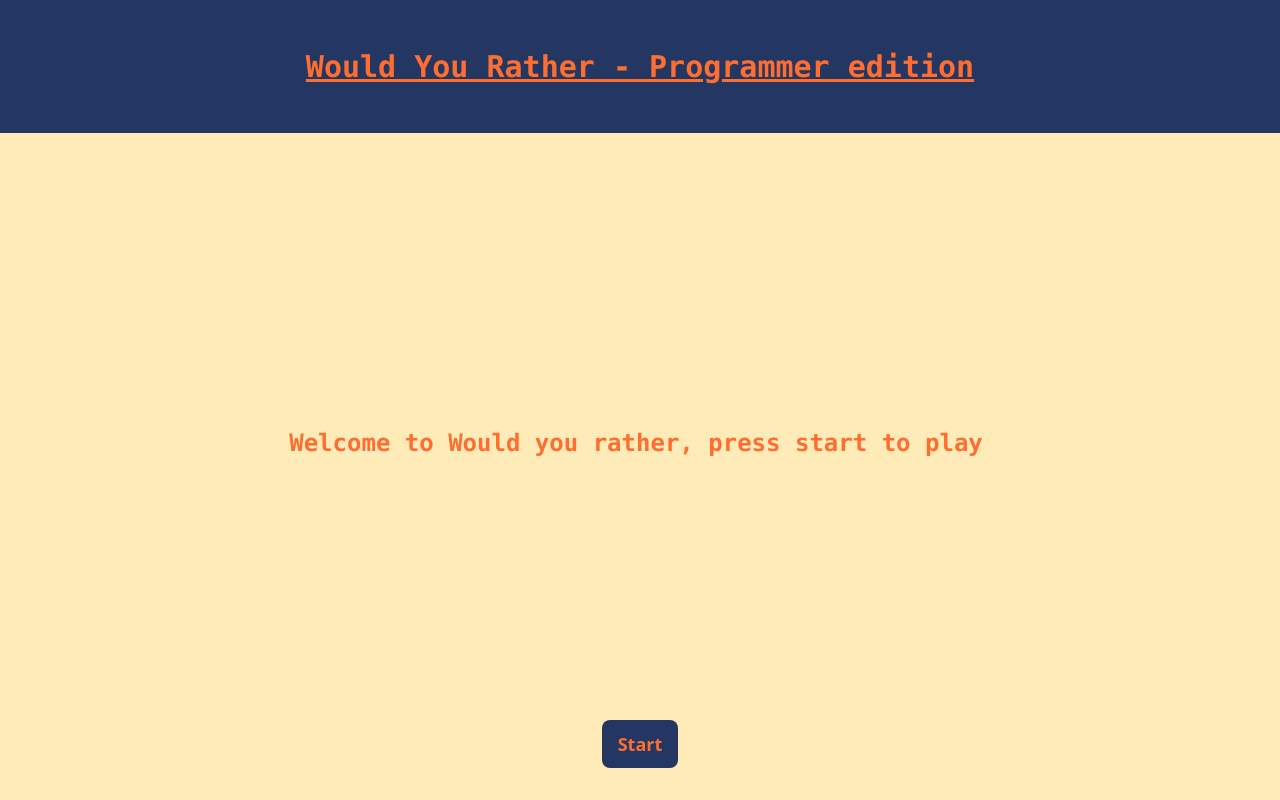
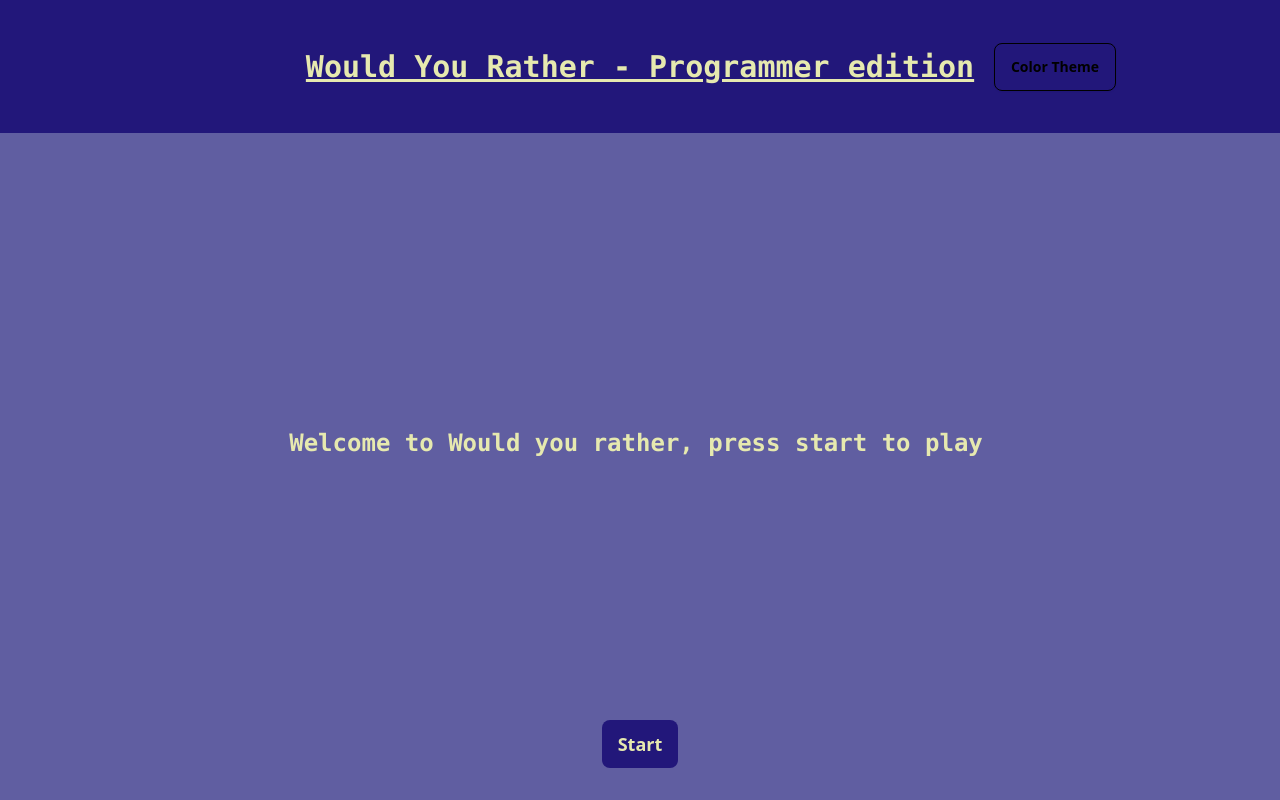
Before and after one commit to karlsb/WouldYouRather, a React (Vite) app in the folder WouldYouRatherClient/: page / in a window 1280 px wide. Built offline with nearby package versions, Linux system fonts and the light colour scheme.

Commit message:
ColorTheme picker

```diff
--- a/WouldYouRatherClient/src/App.tsx
+++ b/WouldYouRatherClient/src/App.tsx
@@ -41,8 +41,8 @@ function Card(props: CardProps){
   const [text, setText] = useState("")
 
   let classes = props.side === "left" ?
-        "flex flex-1 flex-col justify-center rounded-full mr-2 items-center m-0 auto w-1/2 p-6 bg-secondary hover:bg-tertiary transition-colors duration-400"
-      : "flex flex-1 flex-col justify-center rounded-full ml-2 m-0 auto w-1/2 p-6 bg-secondary hover:bg-tertiary transition-colors duration-400"
+        "flex flex-1 flex-col justify-center rounded-full mr-2 items-center m-0 auto w-1/2 p-6 bg-secondary hover:bg-neutral transition-colors duration-400"
+      : "flex flex-1 flex-col justify-center rounded-full ml-2 m-0 auto w-1/2 p-6 bg-secondary hover:bg-neutral transition-colors duration-400"
 
   useEffect(() => {
     setText(props.text)
@@ -105,7 +105,37 @@ function CardWrapper(props: CardWrapperProps) {
   )
 }
 
+type NavBarProps = {
+  handleChangeTheme: (newTheme: string) => void
+}
+function NavBar(props: NavBarProps) {
+  return (
+      <div className="h-1/6 flex justify-center items-center relative bg-secondary px-4" >
+        <h1 className="text-3xl font-mono font-bold underline animate-fade text-accent mx-auto">
+          Would You Rather - Programmer edition
+        </h1>
+      <div className="absolute right-40">
+        <details className="dropdown">
+          <summary className="btn m-1">Color Theme</summary>
+          <ul className="menu dropdown-content bg-base-100 rounded-box z-[1] w-52 p-2 shadow">
+            <li><button onClick={() => props.handleChangeTheme('one')}>Color Theme 1</button></li>
+            <li><button onClick={() => props.handleChangeTheme('two')}>Color Theme 2</button></li>
+            <li><button onClick={() => props.handleChangeTheme('three')}>Color Theme 3</button></li>
+            <li><button onClick={() => props.handleChangeTheme('four')}>Color Theme 4</button></li>
+            <li><button onClick={() => props.handleChangeTheme('five')}>Color Theme 5</button></li>
+            <li><button onClick={() => props.handleChangeTheme('six')}>Color Theme 6</button></li>
+            <li><button onClick={() => props.handleChangeTheme('seven')}>Color Theme 7</button></li>
+          </ul>
+        </details>
+        </div>
+      </div>
+        )
+}
+
+
 function App() {
+  const themes = ["one","two", "three", "four","five","six","seven"]
+  const [theme, setTheme] = useState("one")
   const [pair,setPair] = useState<Pair>({id:-1, left:"",right:""})
 
   enum State {
@@ -116,6 +146,22 @@ function App() {
   }
 
   const [gameState, setGameState] = useState(State.START)
+
+
+  useEffect(() => {
+    const savedTheme = localStorage.getItem("theme")
+    if(savedTheme) {
+      setTheme(savedTheme)
+      document.documentElement.setAttribute('data-theme', savedTheme)
+    }
+  },[])
+
+  function handleChangeTheme(newTheme:string) {
+    console.log("CHANGING COLOR THEME", newTheme)
+    setTheme(newTheme)
+    document.documentElement.setAttribute('data-theme', newTheme);
+    localStorage.setItem('theme', newTheme);
+  }
 
   //fetch new pair from server
   async function fetchPair(){
@@ -144,7 +190,6 @@ function App() {
     setGameState(State.ANSWERED)
   }
 
-  //start the game
   function handleOnPlay() {
     setGameState(State.PLAY)
     fetchPair()
@@ -169,11 +214,11 @@ function App() {
   const startNexButton = () => {
     switch(gameState){
       case State.START:
-        return (<button onClick={handleOnPlay} className="btn border-0 shadow-none text-lg text-text bg-secondary">Start</button>)
+        return (<button onClick={handleOnPlay} className="btn border-0 shadow-none text-lg text-accent bg-secondary">Start</button>)
       case State.PLAY:
         return (<div className="h-12 w-full"></div>)
       case State.ANSWERED:
-        return (<button onClick={() => fetchPair()} className="btn border-0 shadow-none text-lg animate-in fade-in text-text bg-secondary hover:bg-tertiary">Next</button>)
+        return (<button onClick={() => fetchPair()} className="btn border-0 shadow-none text-lg animate-in fade-in text-accent bg-secondary hover:bg-neutral">Next</button>)
       case State.END:
         return (<div className="h-12 w-full"></div>)
     }
@@ -181,12 +226,8 @@ function App() {
 
   return (
     <div className="h-screen">
-      <div className="h-1/6 flex justify-center items-center bg-secondary" >
-        <h1 className="text-3xl flex font-mono font-bold underline animate-fade text-text">
-          Would You Rather - Programmer edition
-        </h1>
-      </div>
-      <div className="h-5/6 flex flex-col justify-center items-center bg-primary text-text">
+      <NavBar handleChangeTheme={handleChangeTheme}></NavBar>
+      <div className="h-5/6 flex flex-col justify-center items-center bg-primary text-accent">
         <div className="w-full h-5/6 flex justify-center items-center">
         {mainContent()}
         </div>
--- a/WouldYouRatherClient/tailwind.config.js
+++ b/WouldYouRatherClient/tailwind.config.js
@@ -6,14 +6,56 @@ export default {
     "./index.html",
     "./src/**/*.{js,ts,jsx,tsx}",
   ],
+  daisyui: {
+    themes:[
+      {
+        one: {
+          primary: '#605EA1',
+          secondary: '#22177A',
+          neutral: '#8EA3A6',
+          accent: '#E6E9AF',
+        },
+        two: {
+          primary: '#FFEBB7',
+          secondary: '#243763',
+          neutral: '#AD8E70',
+          accent: '#FF6E31',
+        },
+        three: {
+          primary: '#FFE6E6',
+          secondary: '#E1AFD1',
+          neutral: '#AD88C6',
+          accent: '#7469B6',
+        },
+        four: {
+          primary: '#F5EEE6',
+          secondary: '#FFF8E3',
+          neutral: '#F3D7CA',
+          accent: '#E6A4B4',
+        },
+        five: {
+          primary: '#DCF2F1',
+          secondary: '#7FC7D9',
+          neutral: '#365486',
+          accent: '#365486',
+        },
+        six: {
+          primary: '#F9F7F7',
+          secondary: '#DBE2EF',
+          neutral: '#3F72AF',
+          accent: '#112D4E',
+        },
+        seven: {
+          primary: '#FEFAF6',
+          secondary: '#EADBC8',
+          neutral: '#DAC0A3',
+          accent: '#102C57',
+        }
+      },
+    ]
+  },
   theme: {
     extend: {
-      colors: {
-        'text': '#FF6E31',
-        'secondary': '#243763',
-        'primary': '#FFEBB7',
-        'tertiary': '#AD8E70',
-      },
       scale: {
         '120': '1.2',
       },
```
